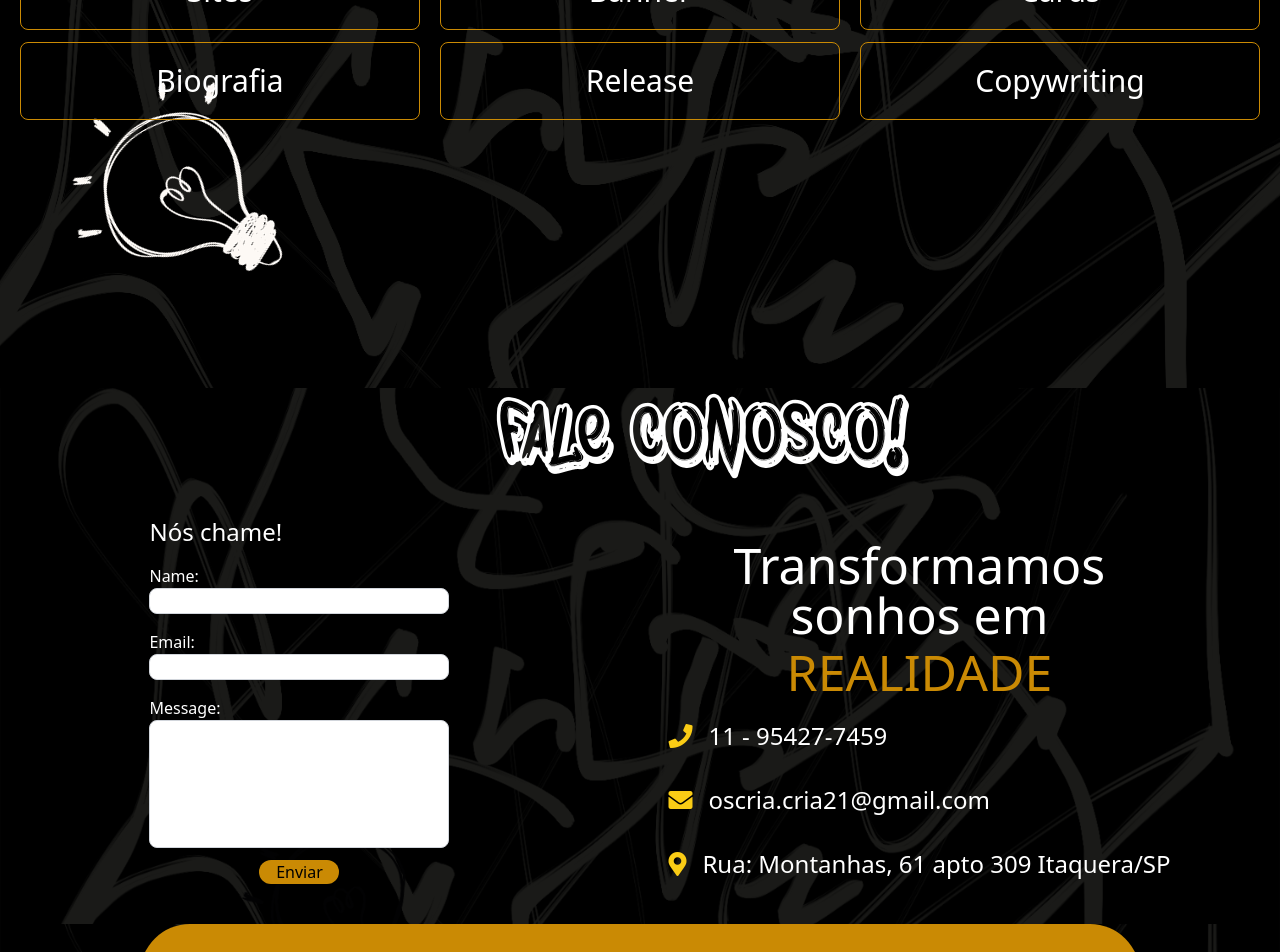
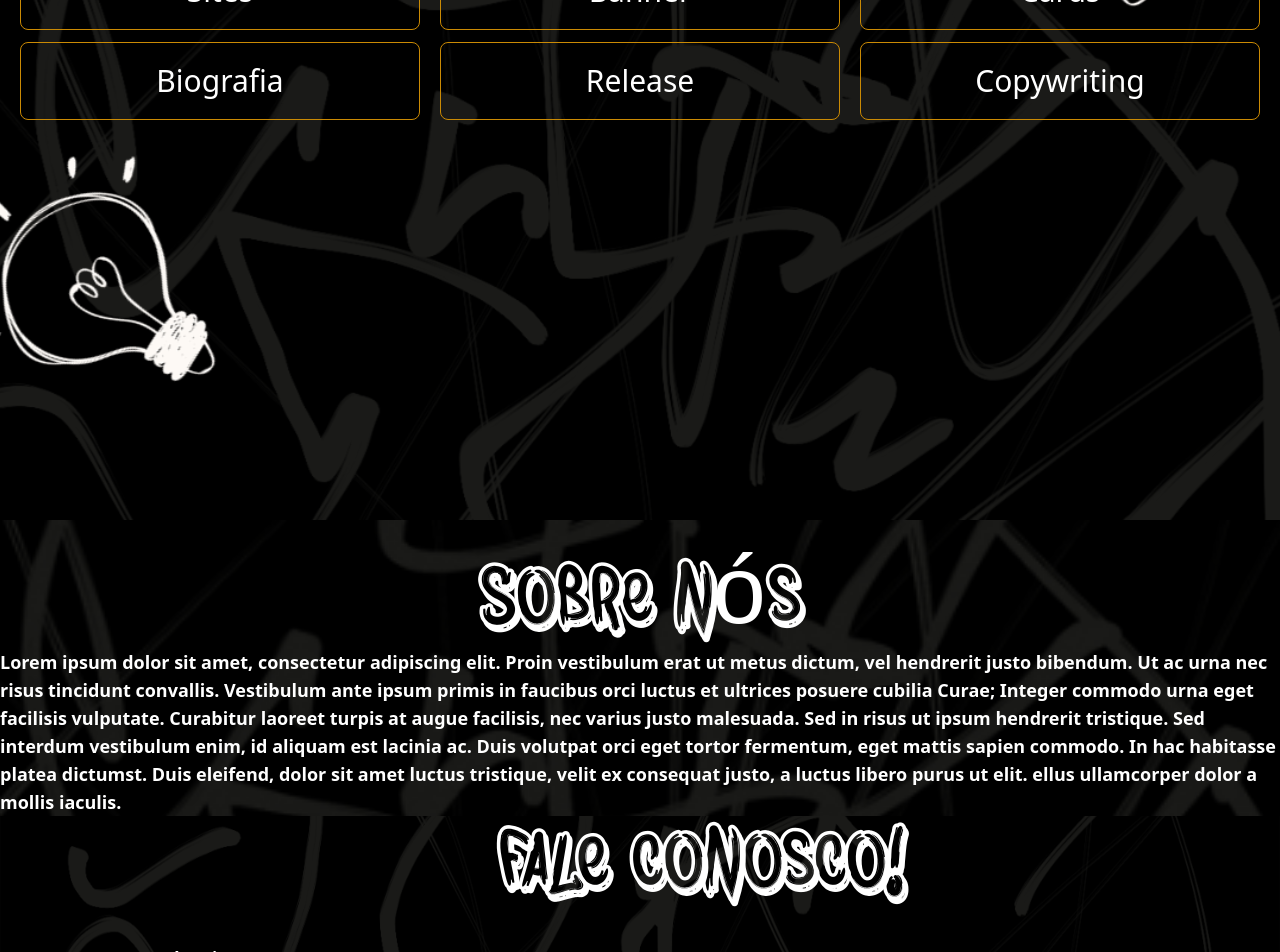
Before and after one commit to Antonio-Jr28/os-cria-cria, a React (Vite) app: page / in a window 1280 px wide. Shown: the part 960-1912 px from the top of the page. Built offline with nearby package versions, Linux system fonts and the light colour scheme.

Commit message:
ïniciando sessao

```diff
--- a/src/App.tsx
+++ b/src/App.tsx
@@ -7,6 +7,8 @@ import BackgoundTree from '../src/assets/banners/banner-3.png'
 import { ServicesSection } from './components/services/section-services.component'
 import { ContactUs } from './components/contact-us/contact-us-form.component'
 import { Footer } from './components/footer/footer.component'
+import { AboutUs } from './components/about-us/abount-us-componente'
+import { Divider } from './components/ divider/divider.component'
 
 export const App = () => {
   const images = [Background, BackgroundTwo, BackgoundTree]
@@ -52,15 +54,22 @@ export const App = () => {
       <section>
         <Carousel images={images} />
       </section>
-      <section className="background-image background-image-desktop h-[700px]">
+      <section className="background-image background-image-desktop">
         <ServicesSection services={services} />
+        <Divider />
+      </section>
+
+      <section className="background-quem-somos">
+        <AboutUs />
       </section>
 
       <section className="background-image-form">
         <ContactUs />
+        <Divider />
       </section>
 
       <section className="flex justify-center items-end background-image-form ">
+        <Divider />
         <Footer medias={socialMedia} services={services} />
       </section>
     </>
--- a/src/components/ divider/divider.component.tsx
+++ b/src/components/ divider/divider.component.tsx
@@ -1,3 +1,3 @@
 export const Divider = () => {
-  return <div className="mt-40"></div>
+  return <div className="h-[200px]"></div>
 }
--- /dev/null
+++ b/src/components/about-us/abount-us-componente.tsx
@@ -0,0 +1,24 @@
+export const AboutUs = () => {
+  return (
+    <div>
+      <h1 className="text-white text-center text-6xl text-bombing md:pt-8 md:text-8xl">
+        Sobre nós
+      </h1>
+      <div>
+        <p className="text-white text-lg font-bold ">
+          Lorem ipsum dolor sit amet, consectetur adipiscing elit. Proin
+          vestibulum erat ut metus dictum, vel hendrerit justo bibendum. Ut ac
+          urna nec risus tincidunt convallis. Vestibulum ante ipsum primis in
+          faucibus orci luctus et ultrices posuere cubilia Curae; Integer
+          commodo urna eget facilisis vulputate. Curabitur laoreet turpis at
+          augue facilisis, nec varius justo malesuada. Sed in risus ut ipsum
+          hendrerit tristique. Sed interdum vestibulum enim, id aliquam est
+          lacinia ac. Duis volutpat orci eget tortor fermentum, eget mattis
+          sapien commodo. In hac habitasse platea dictumst. Duis eleifend, dolor
+          sit amet luctus tristique, velit ex consequat justo, a luctus libero
+          purus ut elit. ellus ullamcorper dolor a mollis iaculis.
+        </p>
+      </div>
+    </div>
+  )
+}
--- a/src/index.css
+++ b/src/index.css
@@ -13,14 +13,31 @@ html {
   background-image: url('./assets/backgrounds/background-service-mobile.svg');
   background-size: cover;
   background-position: center;
+  background-repeat: no-repeat;
 }
 @media only screen and (min-width: 768px) {
   .background-image-desktop {
     background-image: url('./assets/backgrounds/background-service.svg');
     background-size: cover;
     background-position: center;
+    background-repeat: no-repeat;
   }
 }
+
+.background-quem-somos {
+  background-image: url('./assets/backgrounds/background-quem-somos-mobile.png');
+  background-size: cover;
+  background-position: center;
+  background-repeat: no-repeat;
+}
+@media only screen and (min-width: 768px) {
+  .background-quem-somos-desktop {
+    background-image: url('./assets/backgrounds/background-quem-somos\ 1.svg');
+    background-size: cover;
+    background-position: center;
+  }
+}
+
 .background-image-form {
   background-image: url('./assets/backgrounds/background.svg');
   background-size: cover;
```
